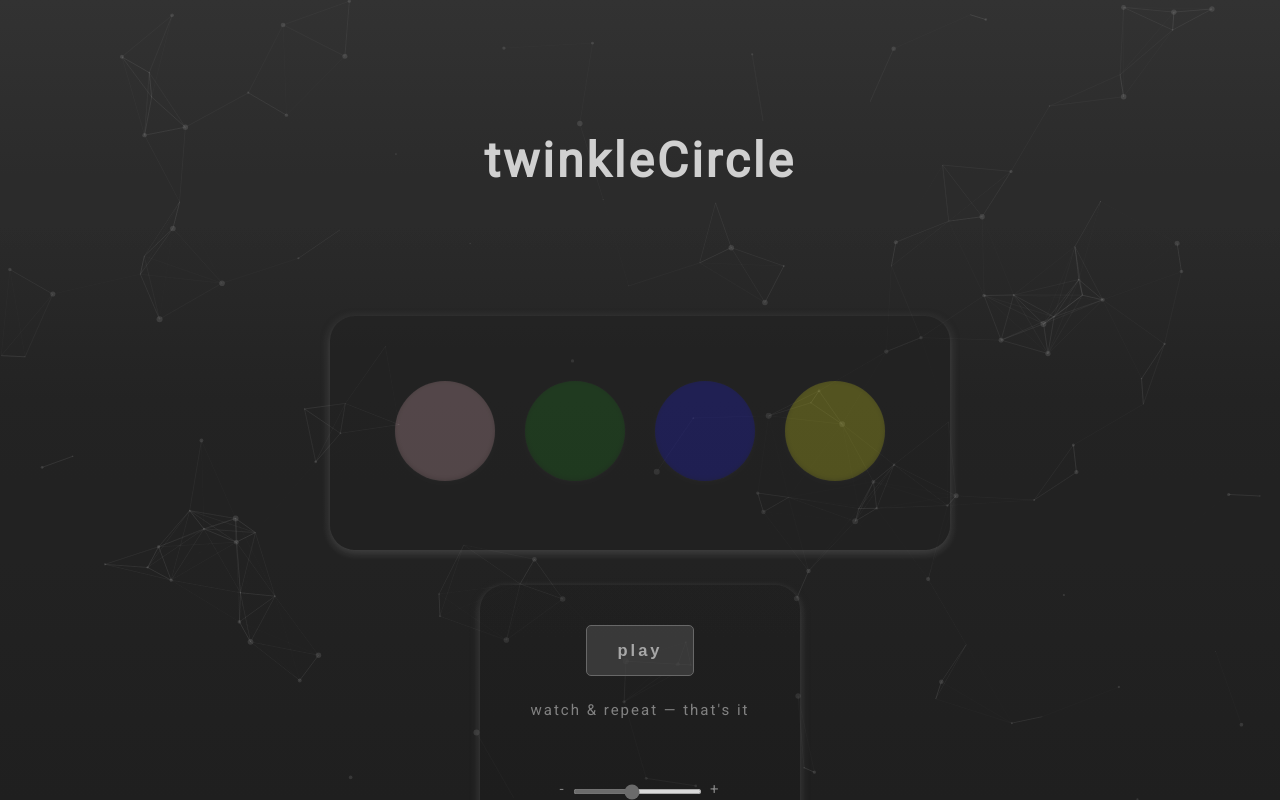
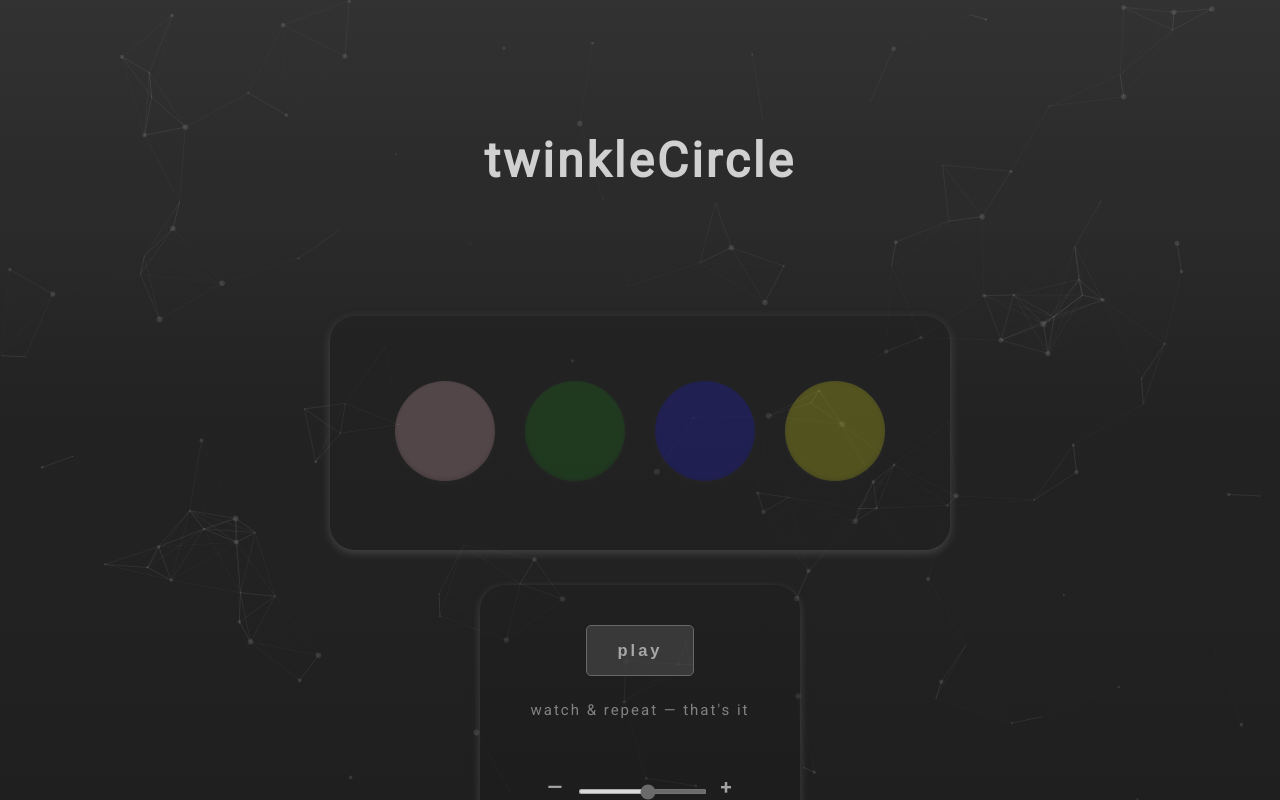
Before and after one commit to clasei/twinkle-circle, a React (Create React App) app: page / in a window 1280 px wide. Built offline with nearby package versions, Linux system fonts and the light colour scheme.

Commit message:
slider inverted using CSS

```diff
--- a/src/components/ControlPanel/ControlPanel.css
+++ b/src/components/ControlPanel/ControlPanel.css
@@ -50,9 +50,16 @@ input[type="range"] {
     cursor: pointer;
 }
 
-.slider-metric {
-    font-size: 12px;
-    padding: 0 10px;
+.slider {
+    /* This flips the slider */
+    direction: rtl;
+}
+
+.slider-control {
+    font-size: 19px;
+    font-weight: 800;
+    padding: 5px;
+    color: #f7f7f7b1;
 }
 
 @media only screen and (max-width: 768px) {
--- a/src/components/ControlPanel/ControlPanel.js
+++ b/src/components/ControlPanel/ControlPanel.js
@@ -10,7 +10,8 @@ const ControlPanel = ({ onStart, gameSpeed, onSpeedChange }) => {
 
       <p className="instruction">watch & repeat — that's it</p>
 
-      <span>- </span>
+      <span className="slider-control">— </span>
+
       <input className="slider"
           type="range"
           min="100"
@@ -20,7 +21,7 @@ const ControlPanel = ({ onStart, gameSpeed, onSpeedChange }) => {
           id="speedslider"
           aria-label="Speed Control"
       />
-      <span> +</span>
+      <span className="slider-control"> +</span>
 
       <p className="speed-adaptation">adapt the speed</p>
     </div>
```
